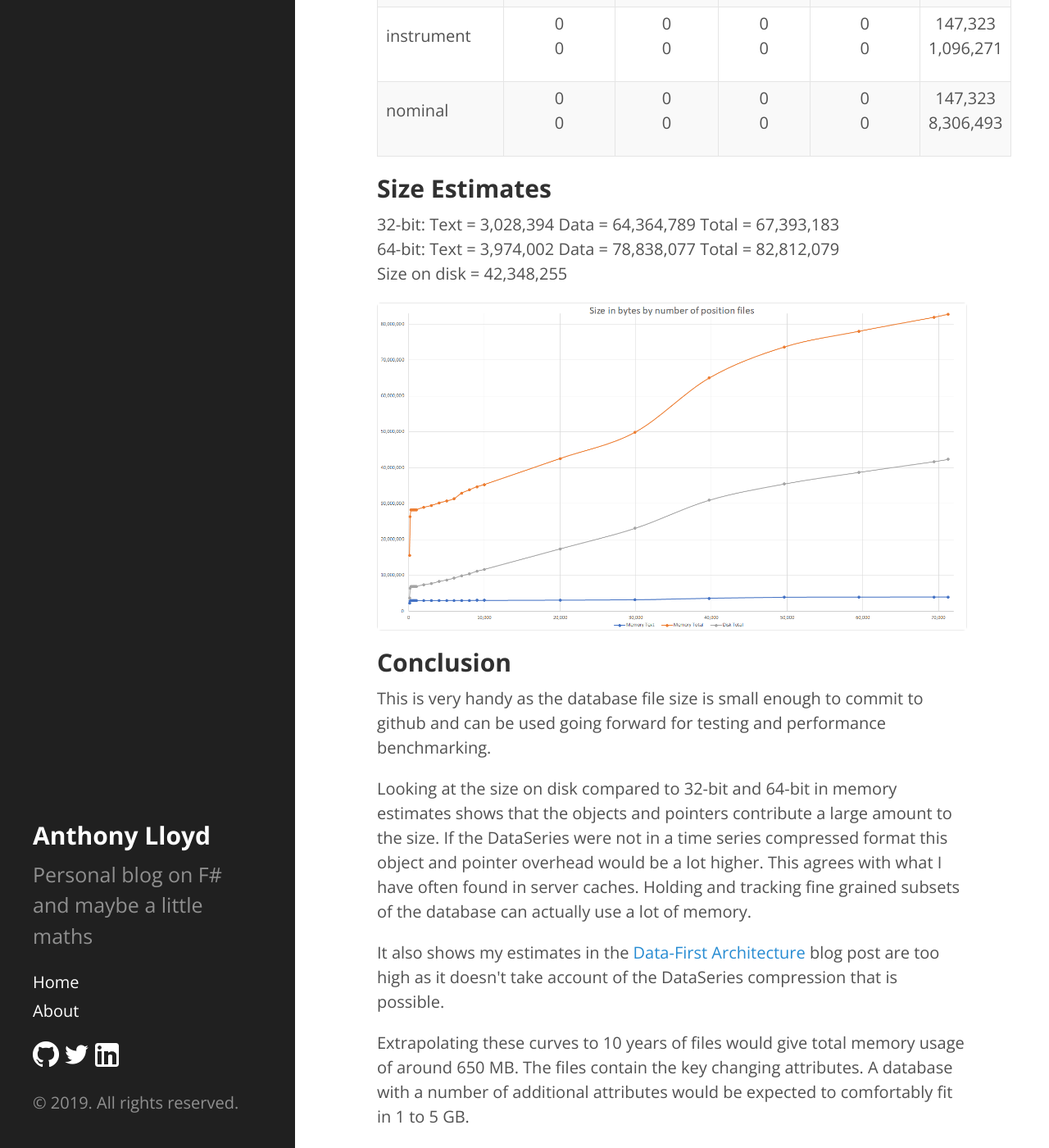
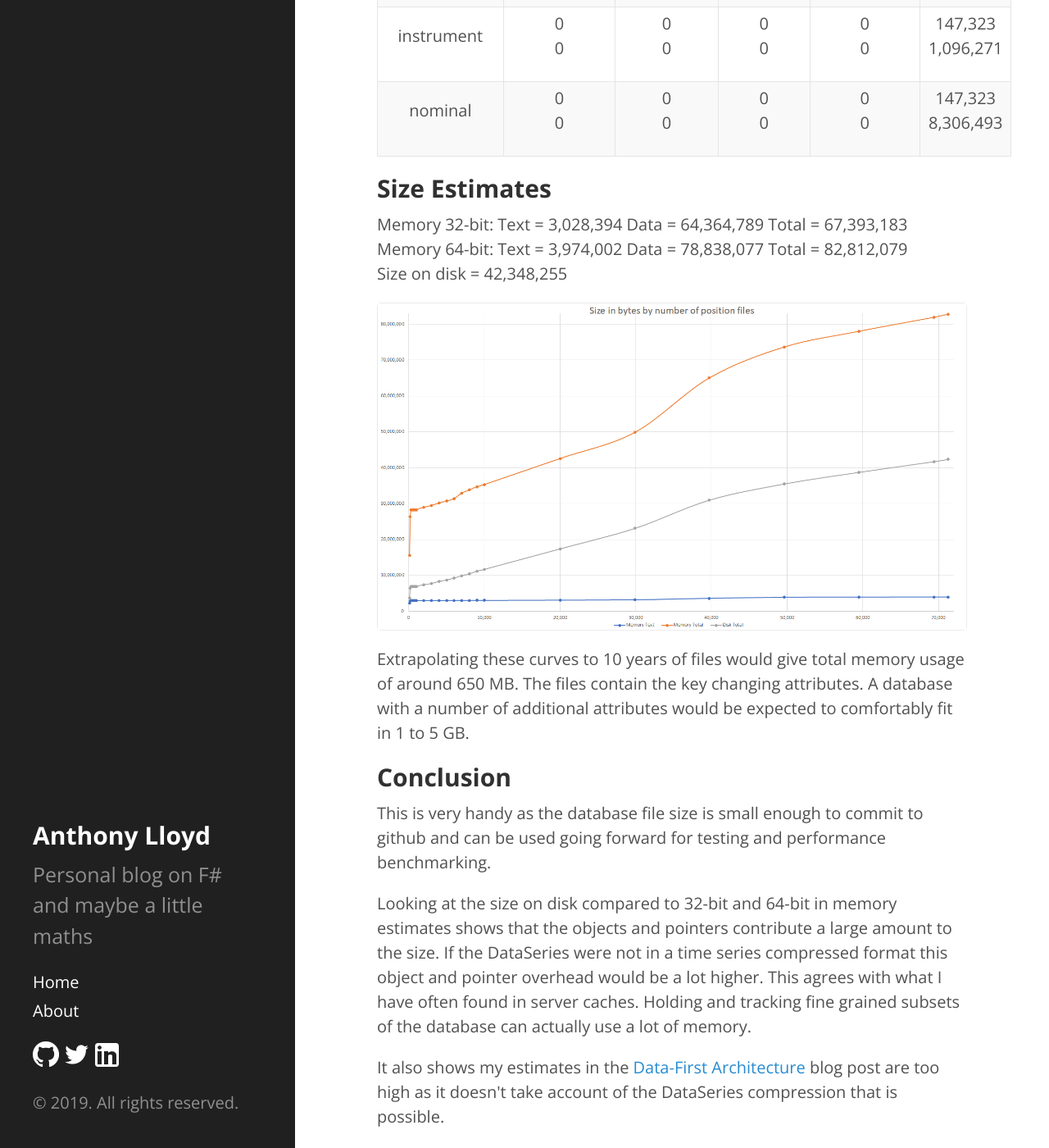
Before and after one commit to AnthonyLloyd/AnthonyLloyd.github.io, a Jekyll site: the page built from _posts/2019-05-17-fsion-01-size.html, in a window 1280 px wide and 1400 px high, scrolled down 2615 px. Shown: the whole window at 82% size. Built offline with Jekyll 4.4.1, drawn with Linux system fonts in a browser that asks for light colours; some web fonts are replaced; comment, search, counter and statistics services are not loaded; some of the changed text lies outside the part shown.

Commit message:
move sections

```diff
--- a/_posts/2019-05-17-fsion-01-size.html
+++ b/_posts/2019-05-17-fsion-01-size.html
@@ -17,19 +17,19 @@ Size unzipped: 4.4GB<br />
 Size .zip normal: 1.1GB<br />
 Size .7z ultra: 199MB</p>
 <h2>DataSeries compression</h2>
-<p>DataSeries represent an ordered table of Date, Transaction Id and int64 Encoded Values
+<p>DataSeries represent an ordered table of Date, Transaction Id and <code>int64</code> Encoded Values
 with the latest values at the the top.</p>
 <p>This is encoded as a byte array.
 Each row is stored as a difference to the above field values as a <a href="https://developers.google.com/protocol-buffers/docs/encoding">varints</a>.</p>
 <p>Since the table is ordered, and the values in each row are very likely to be close to the ones above, very high compression ratios are possible.</p>
 <h2>Data details</h2>
-<p>Text values are stored in a <code>SetSlim&lt;Text&gt;</code> collection, numeric values are encoded directly as int64.
+<p>Text values are stored in a <code>SetSlim&lt;Text&gt;</code> collection, numeric values are encoded directly as <code>int64</code>.
 The DataSeries are stored in a <code>MapSlim&lt;EntityAttribute,DataSeries&gt;</code>.</p>
 <p>Text: Count = 59,099 Max length = 50</p>
 <table>
 <thead>
 <tr class="header">
-<th align="left"><p>Count<br/>Bytes</p></th>
+<th align="center"><p>Count<br/>Bytes</p></th>
 <th align="center"><p>transaction</p></th>
 <th align="center"><p>entitytype</p></th>
 <th align="center"><p>attribute</p></th>
@@ -39,7 +39,7 @@ The DataSeries are stored in a <code>MapSlim&lt;EntityAttribute,DataSeries&gt;</
 </thead>
 <tbody>
 <tr class="odd">
-<td align="left"><p>uri</p></td>
+<td align="center"><p>uri</p></td>
 <td align="center"><p>0<br/>0</p></td>
 <td align="center"><p>0<br/>0</p></td>
 <td align="center"><p>0<br/>0</p></td>
@@ -47,7 +47,7 @@ The DataSeries are stored in a <code>MapSlim&lt;EntityAttribute,DataSeries&gt;</
 <td align="center"><p>0<br/>0</p></td>
 </tr>
 <tr class="even">
-<td align="left"><p>name</p></td>
+<td align="center"><p>name</p></td>
 <td align="center"><p>0<br/>0</p></td>
 <td align="center"><p>5<br/>15</p></td>
 <td align="center"><p>20<br/>60</p></td>
@@ -55,7 +55,7 @@ The DataSeries are stored in a <code>MapSlim&lt;EntityAttribute,DataSeries&gt;</
 <td align="center"><p>0<br/>0</p></td>
 </tr>
 <tr class="odd">
-<td align="left"><p>time</p></td>
+<td align="center"><p>time</p></td>
 <td align="center"><p>71,262<br/>909,886</p></td>
 <td align="center"><p>0<br/>0</p></td>
 <td align="center"><p>0<br/>0</p></td>
@@ -63,7 +63,7 @@ The DataSeries are stored in a <code>MapSlim&lt;EntityAttribute,DataSeries&gt;</
 <td align="center"><p>0<br/>0</p></td>
 </tr>
 <tr class="even">
-<td align="left"><p>attribute_type</p></td>
+<td align="center"><p>attribute_type</p></td>
 <td align="center"><p>0<br/>0</p></td>
 <td align="center"><p>0<br/>0</p></td>
 <td align="center"><p>20<br/>60</p></td>
@@ -71,7 +71,7 @@ The DataSeries are stored in a <code>MapSlim&lt;EntityAttribute,DataSeries&gt;</
 <td align="center"><p>0<br/>0</p></td>
 </tr>
 <tr class="odd">
-<td align="left"><p>attribute_isset</p></td>
+<td align="center"><p>attribute_isset</p></td>
 <td align="center"><p>0<br/>0</p></td>
 <td align="center"><p>0<br/>0</p></td>
 <td align="center"><p>0<br/>0</p></td>
@@ -79,7 +79,7 @@ The DataSeries are stored in a <code>MapSlim&lt;EntityAttribute,DataSeries&gt;</
 <td align="center"><p>0<br/>0</p></td>
 </tr>
 <tr class="even">
-<td align="left"><p>isin</p></td>
+<td align="center"><p>isin</p></td>
 <td align="center"><p>0<br/>0</p></td>
 <td align="center"><p>0<br/>0</p></td>
 <td align="center"><p>0<br/>0</p></td>
@@ -87,7 +87,7 @@ The DataSeries are stored in a <code>MapSlim&lt;EntityAttribute,DataSeries&gt;</
 <td align="center"><p>0<br/>0</p></td>
 </tr>
 <tr class="odd">
-<td align="left"><p>ticker</p></td>
+<td align="center"><p>ticker</p></td>
 <td align="center"><p>0<br/>0</p></td>
 <td align="center"><p>0<br/>0</p></td>
 <td align="center"><p>0<br/>0</p></td>
@@ -95,7 +95,7 @@ The DataSeries are stored in a <code>MapSlim&lt;EntityAttribute,DataSeries&gt;</
 <td align="center"><p>0<br/>0</p></td>
 </tr>
 <tr class="even">
-<td align="left"><p>currency</p></td>
+<td align="center"><p>currency</p></td>
 <td align="center"><p>0<br/>0</p></td>
 <td align="center"><p>0<br/>0</p></td>
 <td align="center"><p>0<br/>0</p></td>
@@ -103,7 +103,7 @@ The DataSeries are stored in a <code>MapSlim&lt;EntityAttribute,DataSeries&gt;</
 <td align="center"><p>0<br/>0</p></td>
 </tr>
 <tr class="odd">
-<td align="left"><p>assetclass</p></td>
+<td align="center"><p>assetclass</p></td>
 <td align="center"><p>0<br/>0</p></td>
 <td align="center"><p>0<br/>0</p></td>
 <td align="center"><p>0<br/>0</p></td>
@@ -111,7 +111,7 @@ The DataSeries are stored in a <code>MapSlim&lt;EntityAttribute,DataSeries&gt;</
 <td align="center"><p>0<br/>0</p></td>
 </tr>
 <tr class="even">
-<td align="left"><p>sector</p></td>
+<td align="center"><p>sector</p></td>
 <td align="center"><p>0<br/>0</p></td>
 <td align="center"><p>0<br/>0</p></td>
 <td align="center"><p>0<br/>0</p></td>
@@ -119,7 +119,7 @@ The DataSeries are stored in a <code>MapSlim&lt;EntityAttribute,DataSeries&gt;</
 <td align="center"><p>0<br/>0</p></td>
 </tr>
 <tr class="odd">
-<td align="left"><p>exchange</p></td>
+<td align="center"><p>exchange</p></td>
 <td align="center"><p>0<br/>0</p></td>
 <td align="center"><p>0<br/>0</p></td>
 <td align="center"><p>0<br/>0</p></td>
@@ -127,7 +127,7 @@ The DataSeries are stored in a <code>MapSlim&lt;EntityAttribute,DataSeries&gt;</
 <td align="center"><p>0<br/>0</p></td>
 </tr>
 <tr class="even">
-<td align="left"><p>country</p></td>
+<td align="center"><p>country</p></td>
 <td align="center"><p>0<br/>0</p></td>
 <td align="center"><p>0<br/>0</p></td>
 <td align="center"><p>0<br/>0</p></td>
@@ -135,7 +135,7 @@ The DataSeries are stored in a <code>MapSlim&lt;EntityAttribute,DataSeries&gt;</
 <td align="center"><p>0<br/>0</p></td>
 </tr>
 <tr class="odd">
-<td align="left"><p>coupon</p></td>
+<td align="center"><p>coupon</p></td>
 <td align="center"><p>0<br/>0</p></td>
 <td align="center"><p>0<br/>0</p></td>
 <td align="center"><p>0<br/>0</p></td>
@@ -143,7 +143,7 @@ The DataSeries are stored in a <code>MapSlim&lt;EntityAttribute,DataSeries&gt;</
 <td align="center"><p>0<br/>0</p></td>
 </tr>
 <tr class="even">
-<td align="left"><p>maturity</p></td>
+<td align="center"><p>maturity</p></td>
 <td align="center"><p>0<br/>0</p></td>
 <td align="center"><p>0<br/>0</p></td>
 <td align="center"><p>0<br/>0</p></td>
@@ -151,7 +151,7 @@ The DataSeries are stored in a <code>MapSlim&lt;EntityAttribute,DataSeries&gt;</
 <td align="center"><p>0<br/>0</p></td>
 </tr>
 <tr class="odd">
-<td align="left"><p>price</p></td>
+<td align="center"><p>price</p></td>
 <td align="center"><p>0<br/>0</p></td>
 <td align="center"><p>0<br/>0</p></td>
 <td align="center"><p>0<br/>0</p></td>
@@ -159,7 +159,7 @@ The DataSeries are stored in a <code>MapSlim&lt;EntityAttribute,DataSeries&gt;</
 <td align="center"><p>0<br/>0</p></td>
 </tr>
 <tr class="even">
-<td align="left"><p>duration</p></td>
+<td align="center"><p>duration</p></td>
 <td align="center"><p>0<br/>0</p></td>
 <td align="center"><p>0<br/>0</p></td>
 <td align="center"><p>0<br/>0</p></td>
@@ -167,7 +167,7 @@ The DataSeries are stored in a <code>MapSlim&lt;EntityAttribute,DataSeries&gt;</
 <td align="center"><p>0<br/>0</p></td>
 </tr>
 <tr class="odd">
-<td align="left"><p>fund</p></td>
+<td align="center"><p>fund</p></td>
 <td align="center"><p>0<br/>0</p></td>
 <td align="center"><p>0<br/>0</p></td>
 <td align="center"><p>0<br/>0</p></td>
@@ -175,7 +175,7 @@ The DataSeries are stored in a <code>MapSlim&lt;EntityAttribute,DataSeries&gt;</
 <td align="center"><p>147,323<br/>1,184,564</p></td>
 </tr>
 <tr class="even">
-<td align="left"><p>instrument</p></td>
+<td align="center"><p>instrument</p></td>
 <td align="center"><p>0<br/>0</p></td>
 <td align="center"><p>0<br/>0</p></td>
 <td align="center"><p>0<br/>0</p></td>
@@ -183,7 +183,7 @@ The DataSeries are stored in a <code>MapSlim&lt;EntityAttribute,DataSeries&gt;</
 <td align="center"><p>147,323<br/>1,096,271</p></td>
 </tr>
 <tr class="odd">
-<td align="left"><p>nominal</p></td>
+<td align="center"><p>nominal</p></td>
 <td align="center"><p>0<br/>0</p></td>
 <td align="center"><p>0<br/>0</p></td>
 <td align="center"><p>0<br/>0</p></td>
@@ -194,10 +194,13 @@ The DataSeries are stored in a <code>MapSlim&lt;EntityAttribute,DataSeries&gt;</
 </table>
 
 <h2>Size Estimates</h2>
-<p>32-bit: Text = 3,028,394 Data = 64,364,789 Total = 67,393,183<br />
-64-bit: Text = 3,974,002 Data = 78,838,077 Total = 82,812,079<br />
+<p>Memory 32-bit: Text = 3,028,394 Data = 64,364,789 Total = 67,393,183<br />
+Memory 64-bit: Text = 3,974,002 Data = 78,838,077 Total = 82,812,079<br />
 Size on disk = 42,348,255</p>
 <img src="/{{site.baseurl}}public/fsion/size-by-files.png" title="size by files" />
+<p>Extrapolating these curves to 10 years of files would give total memory usage of around 650 MB.
+The files contain the key changing attributes.
+A database with a number of additional attributes would be expected to comfortably fit in 1 to 5 GB.</p>
 <h2>Conclusion</h2>
 <p>This is very handy as the database file size is small enough to commit to github and can be used going forward for testing and performance benchmarking.</p>
 <p>Looking at the size on disk compared to 32-bit and 64-bit in memory estimates shows that the objects and pointers contribute a large amount to the size.
```
Also changed, not shown: other parts of _posts/2019-05-17-fsion-01-size.html (+0 -3 lines), 1 other file.
